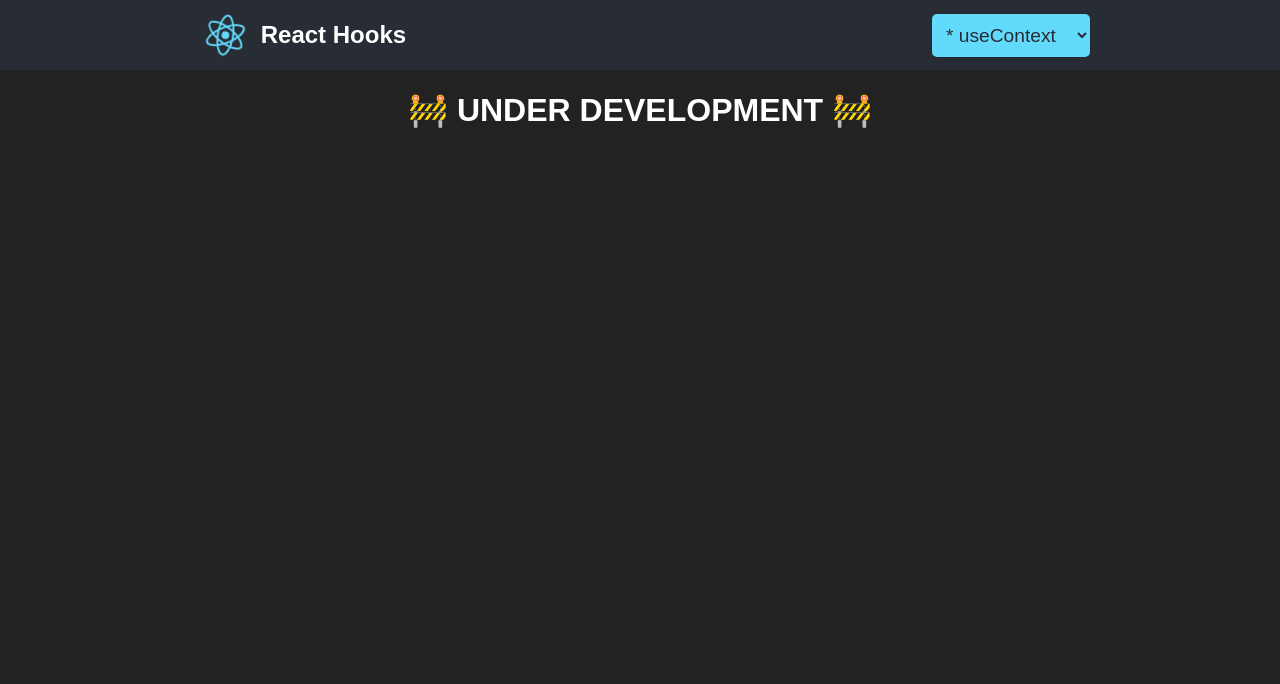
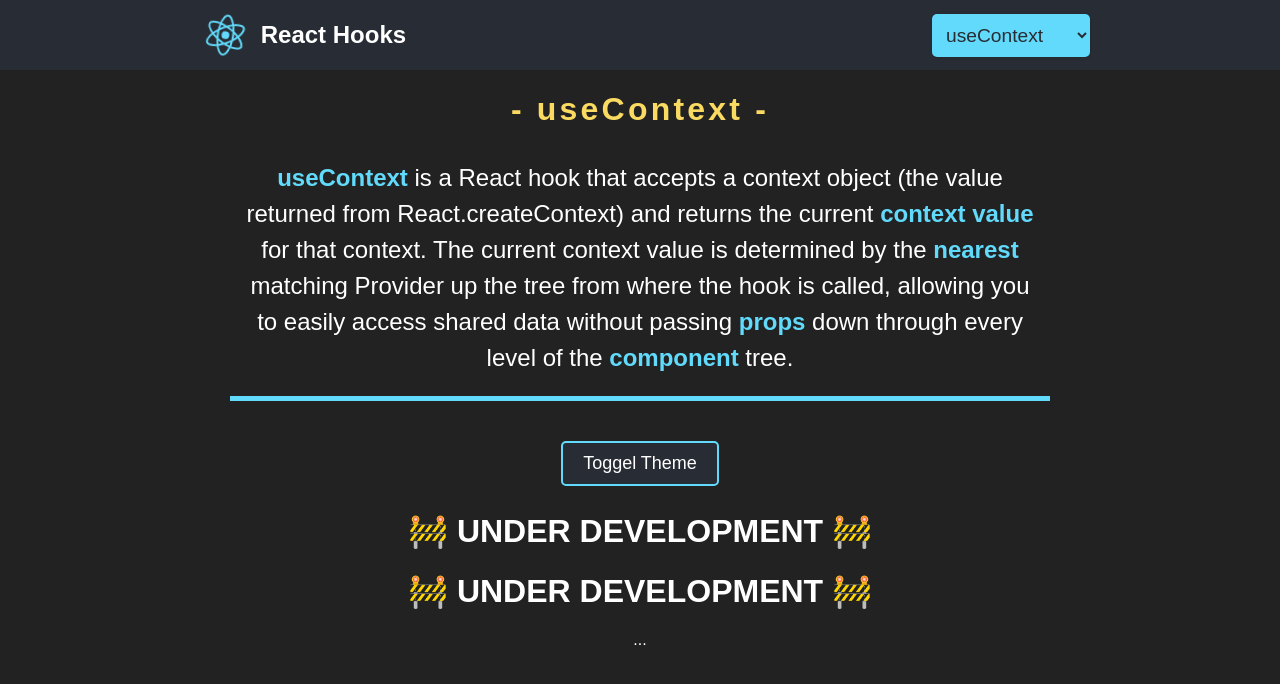
Before and after one commit to elarsaks/react-hooks, a React (Create React App) app: page /useContext in a window 1280 px wide. Shown: the top 684 px of the page. Built offline with nearby package versions, Linux system fonts and the light colour scheme.

Commit message:
Start creating useContext.

```diff
--- a/src/components/AppHeader.jsx
+++ b/src/components/AppHeader.jsx
@@ -32,7 +32,7 @@ export default function AppHeader() {
           value={selectedOption}
         >
           <option value="/useCallback">* useCallback </option>
-          <option value="/useContext">* useContext</option>
+          <option value="/useContext">useContext</option>
           <option value="/useCustom">* useCustom</option>
           <option value="/useEffect">useEffect</option>
           <option value="/useMemo">useMemo</option>
--- /dev/null
+++ b/src/components/ClassContextComponent.jsx
@@ -0,0 +1,9 @@
+import React from "react";
+
+export default () => {
+  return (
+    <div>
+      <h1>🚧 UNDER DEVELOPMENT 🚧</h1>
+    </div>
+  );
+};
--- /dev/null
+++ b/src/components/FunctionContextComponent.jsx
@@ -0,0 +1,9 @@
+import React from "react";
+
+export default () => {
+  return (
+    <div>
+      <h1>🚧 UNDER DEVELOPMENT 🚧</h1>
+    </div>
+  );
+};
--- a/src/pages/UseContext.jsx
+++ b/src/pages/UseContext.jsx
@@ -1,9 +1,39 @@
-import React from "react";
+import ClassContextComponent from "../components/ClassContextComponent";
+import FunctionContextComponent from "../components/FunctionContextComponent";
+import info from "../styles/Info.module.css";
+import React, { useEffect, useState, useRef } from "react";
+import util from "../styles/Util.module.css";
+
+export const ThemeContext = React.createContext();
 
 export default () => {
+  const [darkTheme, setDarktheme] = useState(() => true);
+
+  function toggleTheme() {
+    setDarktheme((prevDarkTeme) => !prevDarkTeme);
+  }
+
   return (
-    <div>
-      <h1>🚧 UNDER DEVELOPMENT 🚧</h1>
-    </div>
+    <>
+      <h1 className={util["header-1"]}>- useContext -</h1>
+      <h2 className={`${info["info"]} ${info["border-bottom"]}`}>
+        <span>useContext</span> is a React hook that accepts a context object
+        (the value returned from React.createContext) and returns the current{" "}
+        <span> context value </span>
+        for that context. The current context value is determined by the{" "}
+        <span>nearest </span> matching Provider up the tree from where the hook
+        is called, allowing you to easily access shared data without passing
+        <span> props </span> down through every level of the{" "}
+        <span> component </span> tree.
+      </h2>
+      <ThemeContext.Provider value={darkTheme}>
+        <button className={util["button"]} onClick={toggleTheme}>
+          Toggel Theme
+        </button>
+        <FunctionContextComponent />
+        <ClassContextComponent />
+      </ThemeContext.Provider>
+      ...
+    </>
   );
 };
```
